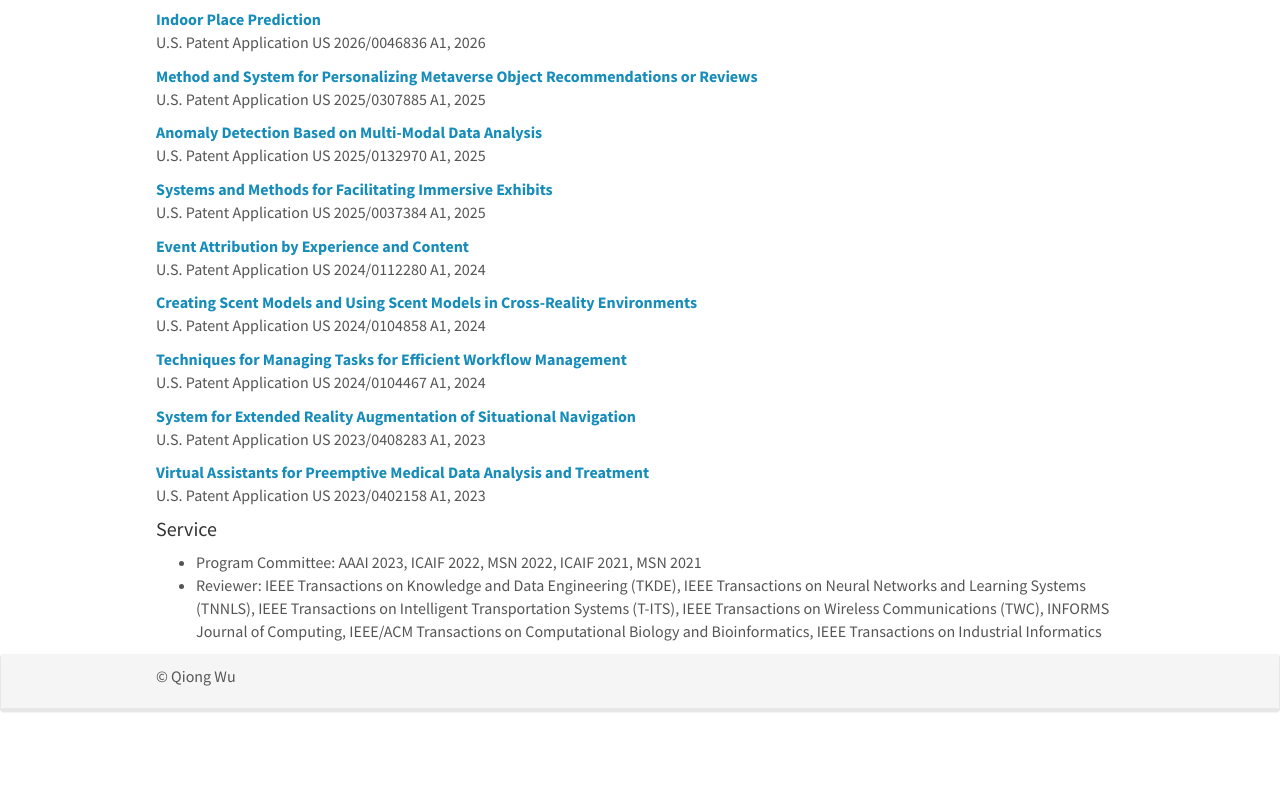
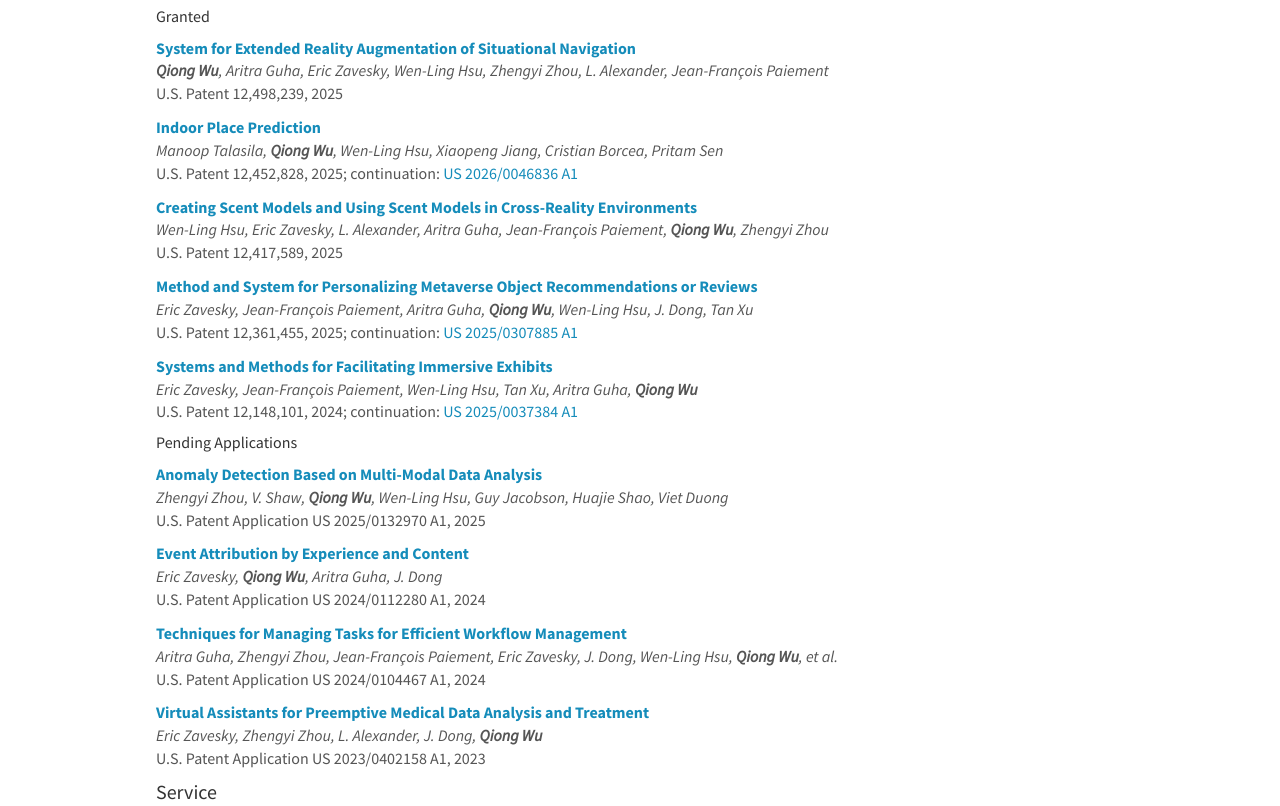
Before and after one commit to Qiong-WU/Qiong-WU.github.io, a plain HTML site: page index.html in a window 1280 px wide. Shown: the part 2467-3273 px from the top of the page. Before the commit the page ends 3201 px from the top, so only its background shows below. Drawn offline with nearby package versions, Linux system fonts and the light colour scheme.

Commit message:
Patents: split granted vs pending, add inventors and continuations
Co-Authored-By: Claude Opus 5.5 <noreply@anthropic.com>
Claude-Session: https://claude.ai/code/session_01Uq2rj4JC31d9iRGfDtbRbn

```diff
--- a/index.html
+++ b/index.html
@@ -184,40 +184,53 @@ The model both predicts when and why a customer will contact AT&T again and maps
 
 <h4 id="patents">Patents</h4>
 
-<p><a href="https://patents.google.com/patent/US20260046836A1/en">
+<h5>Granted</h5>
+
+<p><a href="https://patents.google.com/patent/US12498239B2/en">
+  <b>System for Extended Reality Augmentation of Situational Navigation</b></a><br />
+  <em><b>Qiong Wu</b>, Aritra Guha, Eric Zavesky, Wen-Ling Hsu, Zhengyi Zhou, L. Alexander, Jean-Fran&ccedil;ois Paiement </em><br />
+  U.S. Patent 12,498,239, 2025</p>
+
+<p><a href="https://patents.google.com/patent/US12452828B2/en">
   <b>Indoor Place Prediction</b></a><br />
-  U.S. Patent Application US 2026/0046836 A1, 2026</p>
+  <em>Manoop Talasila, <b>Qiong Wu</b>, Wen-Ling Hsu, Xiaopeng Jiang, Cristian Borcea, Pritam Sen </em><br />
+  U.S. Patent 12,452,828, 2025; continuation: <a href="https://patents.google.com/patent/US20260046836A1/en">US 2026/0046836 A1</a></p>
 
-<p><a href="https://patents.google.com/patent/US20250307885A1/en">
+<p><a href="https://patents.google.com/patent/US12417589B2/en">
+  <b>Creating Scent Models and Using Scent Models in Cross-Reality Environments</b></a><br />
+  <em>Wen-Ling Hsu, Eric Zavesky, L. Alexander, Aritra Guha, Jean-Fran&ccedil;ois Paiement, <b>Qiong Wu</b>, Zhengyi Zhou </em><br />
+  U.S. Patent 12,417,589, 2025</p>
+
+<p><a href="https://patents.google.com/patent/US12361455B2/en">
   <b>Method and System for Personalizing Metaverse Object Recommendations or Reviews</b></a><br />
-  U.S. Patent Application US 2025/0307885 A1, 2025</p>
+  <em>Eric Zavesky, Jean-Fran&ccedil;ois Paiement, Aritra Guha, <b>Qiong Wu</b>, Wen-Ling Hsu, J. Dong, Tan Xu </em><br />
+  U.S. Patent 12,361,455, 2025; continuation: <a href="https://patents.google.com/patent/US20250307885A1/en">US 2025/0307885 A1</a></p>
+
+<p><a href="https://patents.google.com/patent/US12148101B2/en">
+  <b>Systems and Methods for Facilitating Immersive Exhibits</b></a><br />
+  <em>Eric Zavesky, Jean-Fran&ccedil;ois Paiement, Wen-Ling Hsu, Tan Xu, Aritra Guha, <b>Qiong Wu</b> </em><br />
+  U.S. Patent 12,148,101, 2024; continuation: <a href="https://patents.google.com/patent/US20250037384A1/en">US 2025/0037384 A1</a></p>
+
+<h5>Pending Applications</h5>
 
 <p><a href="https://patents.google.com/patent/US20250132970A1/en">
   <b>Anomaly Detection Based on Multi-Modal Data Analysis</b></a><br />
+  <em>Zhengyi Zhou, V. Shaw, <b>Qiong Wu</b>, Wen-Ling Hsu, Guy Jacobson, Huajie Shao, Viet Duong </em><br />
   U.S. Patent Application US 2025/0132970 A1, 2025</p>
-
-<p><a href="https://patents.google.com/patent/US20250037384A1/en">
-  <b>Systems and Methods for Facilitating Immersive Exhibits</b></a><br />
-  U.S. Patent Application US 2025/0037384 A1, 2025</p>
 
 <p><a href="https://patents.google.com/patent/US20240112280A1/en">
   <b>Event Attribution by Experience and Content</b></a><br />
+  <em>Eric Zavesky, <b>Qiong Wu</b>, Aritra Guha, J. Dong </em><br />
   U.S. Patent Application US 2024/0112280 A1, 2024</p>
-
-<p><a href="https://patents.google.com/patent/US20240104858A1/en">
-  <b>Creating Scent Models and Using Scent Models in Cross-Reality Environments</b></a><br />
-  U.S. Patent Application US 2024/0104858 A1, 2024</p>
 
 <p><a href="https://patents.google.com/patent/US20240104467A1/en">
   <b>Techniques for Managing Tasks for Efficient Workflow Management</b></a><br />
+  <em>Aritra Guha, Zhengyi Zhou, Jean-Fran&ccedil;ois Paiement, Eric Zavesky, J. Dong, Wen-Ling Hsu, <b>Qiong Wu</b>, et al. </em><br />
   U.S. Patent Application US 2024/0104467 A1, 2024</p>
-
-<p><a href="https://patents.google.com/patent/US20230408283A1/en">
-  <b>System for Extended Reality Augmentation of Situational Navigation</b></a><br />
-  U.S. Patent Application US 2023/0408283 A1, 2023</p>
 
 <p><a href="https://patents.google.com/patent/US20230402158A1/en">
   <b>Virtual Assistants for Preemptive Medical Data Analysis and Treatment</b></a><br />
+  <em>Eric Zavesky, Zhengyi Zhou, L. Alexander, J. Dong, <b>Qiong Wu</b> </em><br />
   U.S. Patent Application US 2023/0402158 A1, 2023</p>
 
 <h4 id="service">Service</h4>
```
